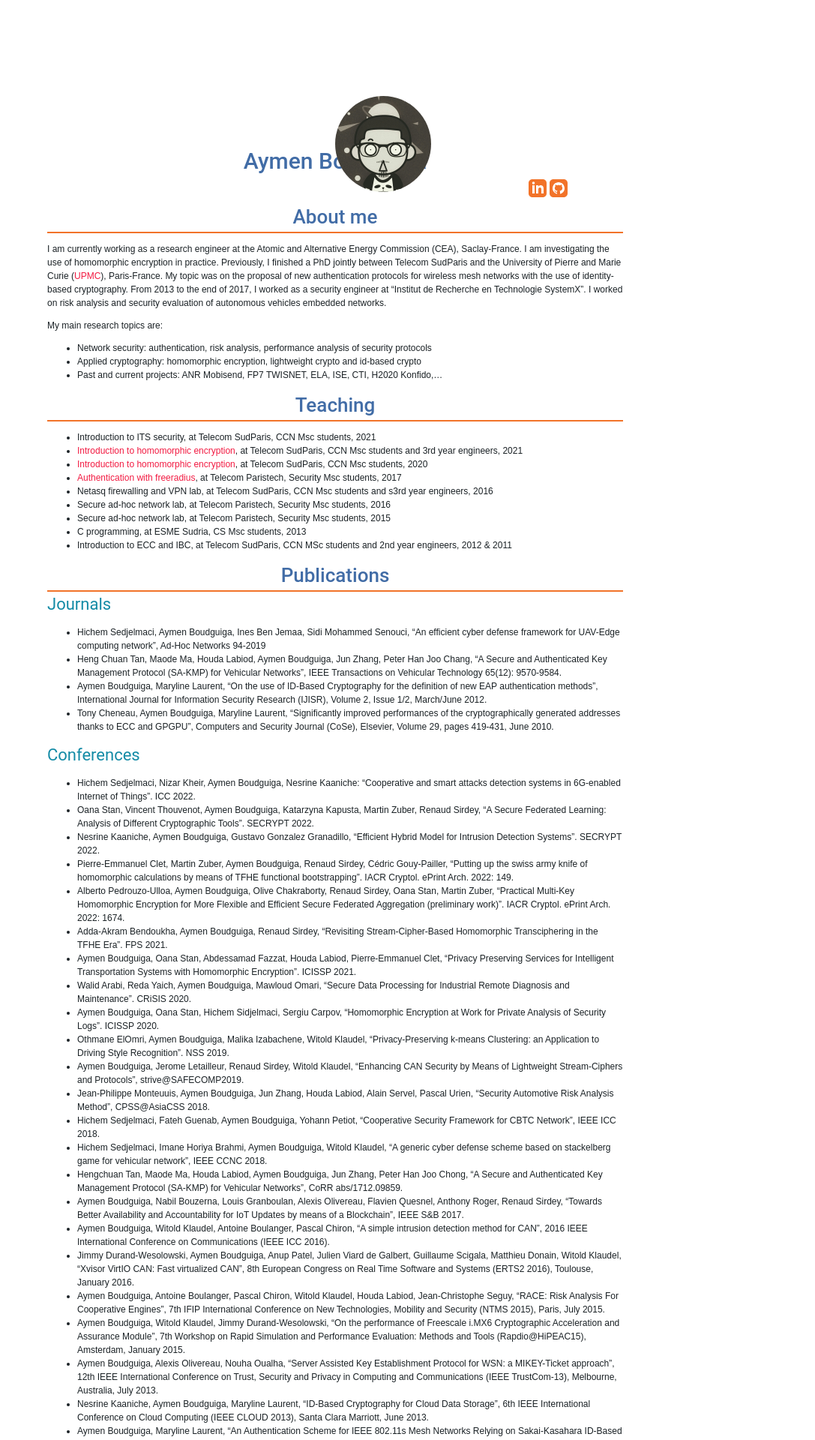
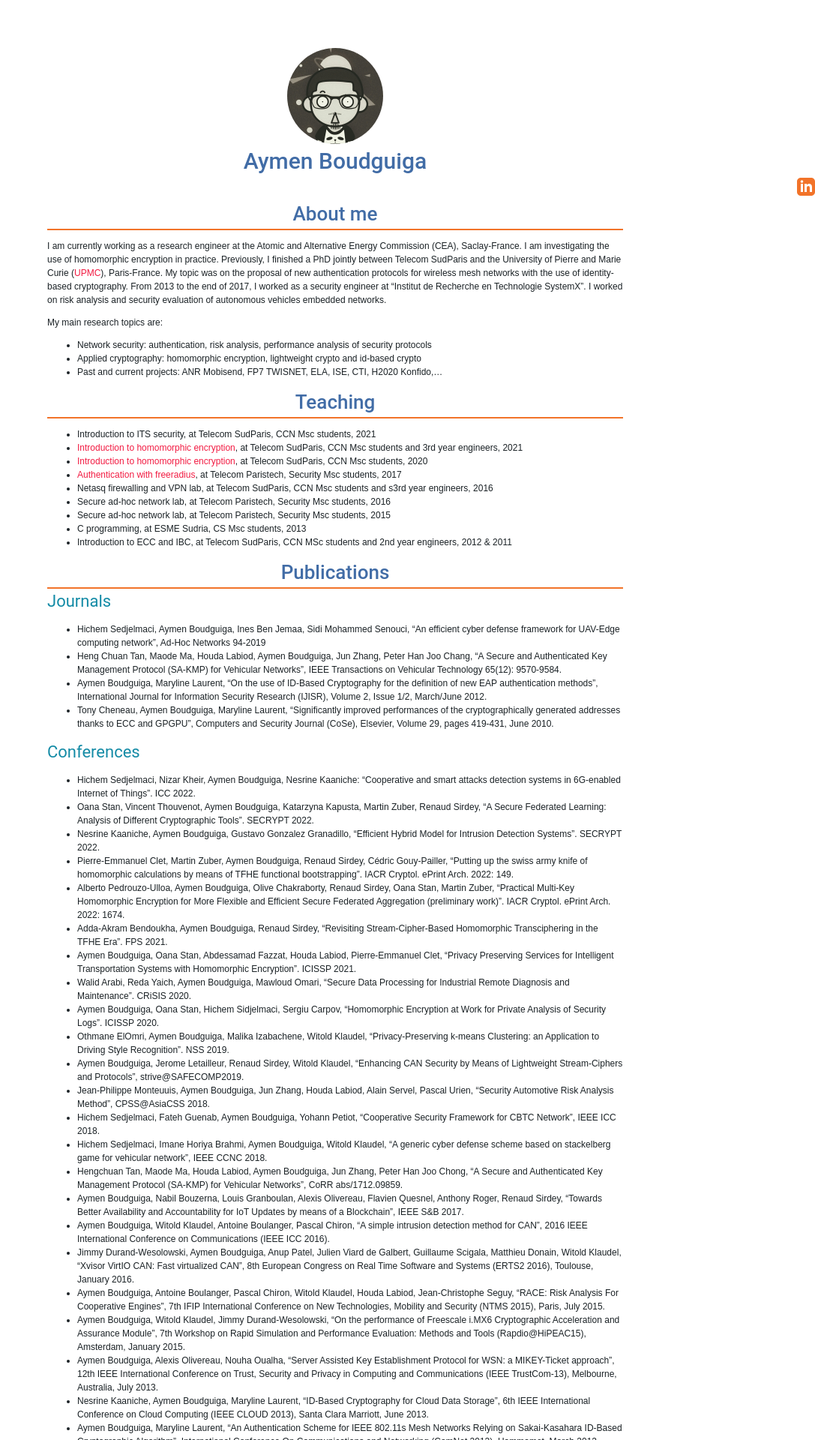
Before and after one commit to aymen0b/aymen0b.github.io, a Jekyll site: the page built from index.md, in a window 1280 px wide. Shown: the top 1920 px of the page at 75% size, without its empty margins (193-1280 px from the left). Built offline with Jekyll 4.4.1, drawn with Linux system fonts in a browser that asks for light colours.

Commit message:
position again

```diff
--- a/_sass/style.scss
+++ b/_sass/style.scss
@@ -64,12 +64,12 @@
   width: $text_width;
   margin: auto;
   height: 128px;
+  display: flex;
+  justify-content: center;
   .profile_pic {
     height: 128px;
     width: 128px;
     position: relative;
-    top: 50%;
-    left: 50%;
     border-radius: 50%;
   }
 }
@@ -82,12 +82,8 @@
   left: 50%;
   display: flex;
   flex-direction: row;
-  .linkedin {
-    margin: 2px;
-  }
-  .github {
-    margin: 2px;
-  }
+  flex-wrap: wrap;
+  justify-content: center;
 
 }
 
```
